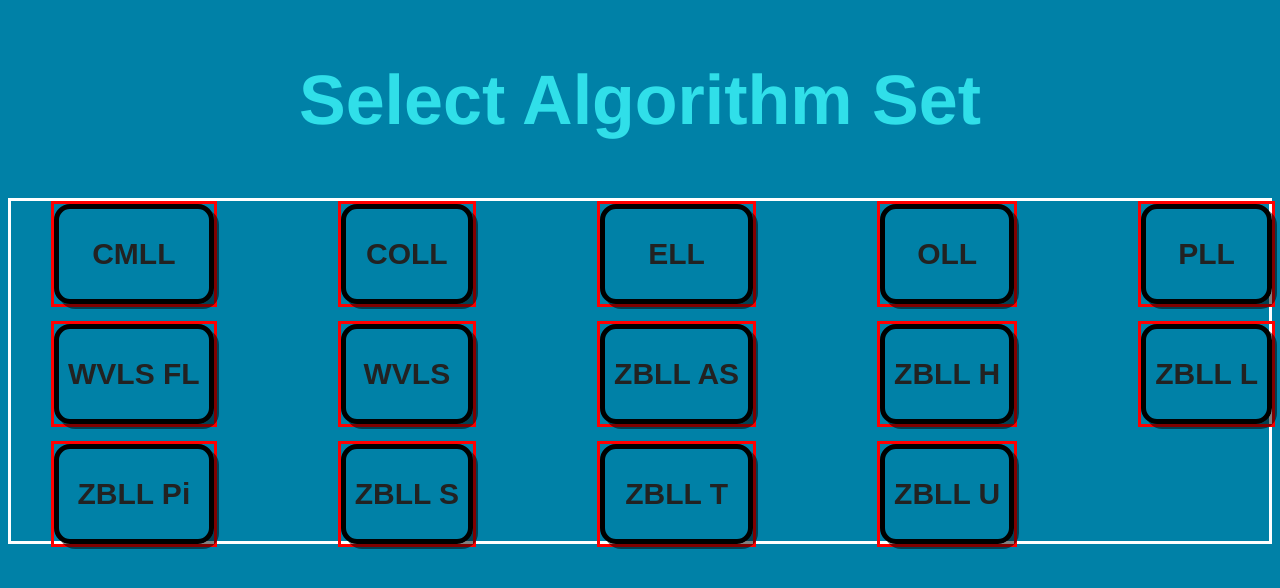
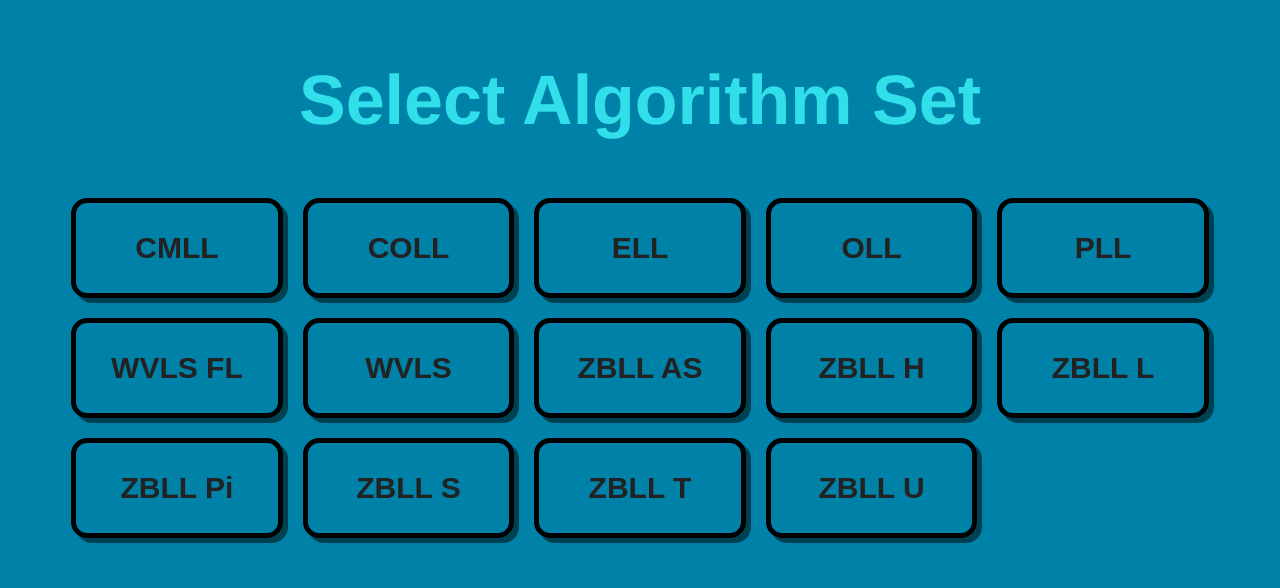
Before and after one commit to LeedsJohn/vue-algorithm-trainer, a Vue app: page / in a window 1280 px wide. Shown: the top 588 px of the page. Built offline with nearby package versions, Linux system fonts and the light colour scheme.

Commit message:
fixed centering buttons

```diff
--- a/src/components/select_algset/TheAlgsetSelector.vue
+++ b/src/components/select_algset/TheAlgsetSelector.vue
@@ -1,10 +1,10 @@
 <template>
   <h2>Select Algorithm Set</h2>
-  <ul class="grid-container">
-    <li v-for="algSet in algSets" :key="algSet">
+  <div class="grid-container">
+    <div v-for="algSet in algSets" :key="algSet" class="button-container">
       <button @click="selectSet(algSet)">{{ algSet }}</button>
-    </li>
-  </ul>
+    </div>
+  </div>
 </template>
 
 <script>
@@ -43,22 +43,21 @@ export default {
 h2 {
   font-size: 2.5rem;
   color: #30dfe9;
-  padding: 0 10px;
+  padding: 0 5%;
 }
 
 .grid-container {
-  margin: 0 auto;
-  border: white solid;
   display: grid;
   gap: 20px 20px;
-  grid-template-columns: auto auto auto;
+  grid-template-columns: 1fr 1fr 1fr;
   grid-auto-rows: 5rem;
-  justify-content: space-between;
+  justify-items: stretch;
+  padding: 0 5%;
 }
 
 @media screen and (min-width: 800px) {
   .grid-container {
-    grid-template-columns: auto auto auto auto;
+    grid-template-columns: 1fr 1fr 1fr 1fr;
   }
   h2 {
     font-size: 3rem;
@@ -67,18 +66,11 @@ h2 {
 
 @media screen and (min-width: 1250px) {
   .grid-container {
-    grid-template-columns: auto auto auto auto auto;
+    grid-template-columns: 1fr 1fr 1fr 1fr 1fr;
   }
   h2 {
     font-size: 3.5rem;
   }
-}
-
-li {
-  list-style: none;
-  height: 100%;
-  width: 100%;
-  border: red solid;
 }
 
 button {
```
